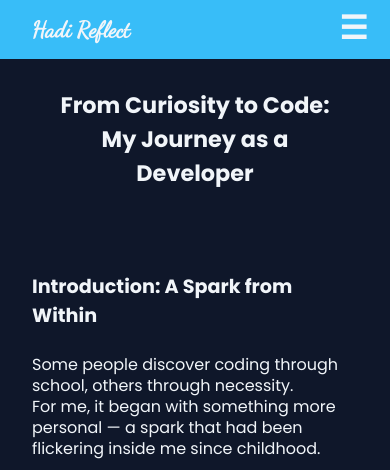
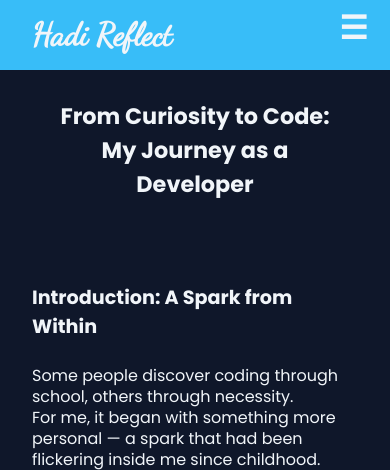
Before and after one commit to AbdulHadi-Programmer/Blogging-Website, a Django app: a page that uses blog_project/templates/blog_detail.html in a window 390 px wide. Shown: the top 470 px of the page. Run offline with Django 5.2, Linux system fonts and the light colour scheme; data comes from the database, SQL or seed files in the repository; parts of the project's set-up code (start-up, migrations or seed data) failed here and were passed over.

Commit message:
new changes

```diff
--- a/blog_project/templates/blog_detail.html
+++ b/blog_project/templates/blog_detail.html
@@ -233,7 +233,7 @@
       }
 
       header h1 {
-        font-size: 1.8rem;
+        font-size: 2em;
       }
     }
 
@@ -287,7 +287,7 @@
       }
 
       header h1 {
-        font-size: 1.6rem;
+        font-size: 2rem;
       }
     }
 
@@ -302,9 +302,7 @@
         margin: 0 0.8rem;
       }
 
-      header h1 {
-        font-size: 1.5rem;
-      }
+
     }
 
     @media (max-width: 390px) {
@@ -318,9 +316,6 @@
         margin: 0 0.8rem;
       }
 
-      header h1 {
-        font-size: 1.4rem;
-      }
     }
 
     @media (max-width: 375px) {
@@ -334,14 +329,12 @@
         margin: 0 0.6rem;
       }
 
-      header h1 {
-        font-size: 1.3rem;
-      }
+
     }
     @media (max-width: 360px) {
     .blog-read {
       margin: 0 1.4rem;
-      /* padding: 1.5rem 0.8rem; */
+
     }
     .blog-read p {
       line-height: 1.6;
@@ -353,9 +346,6 @@
       margin: 0 0.6rem;
     }
 
-    header h1 {
-      font-size: 1.2rem;
-    }
   }
 
 </style>
```
Also changed, not shown: blog_project/static/small_hr.jpeg (added), blog_project/static/upper_logo.jpeg (added), blog_project/static/upper_round.jpeg (added).
